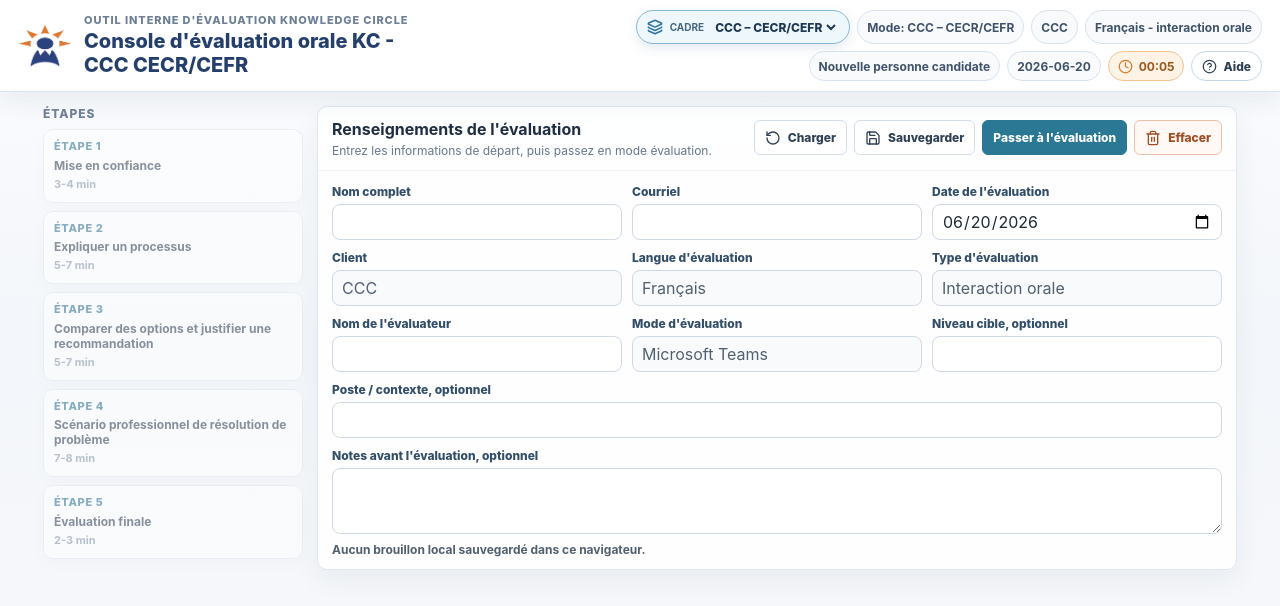
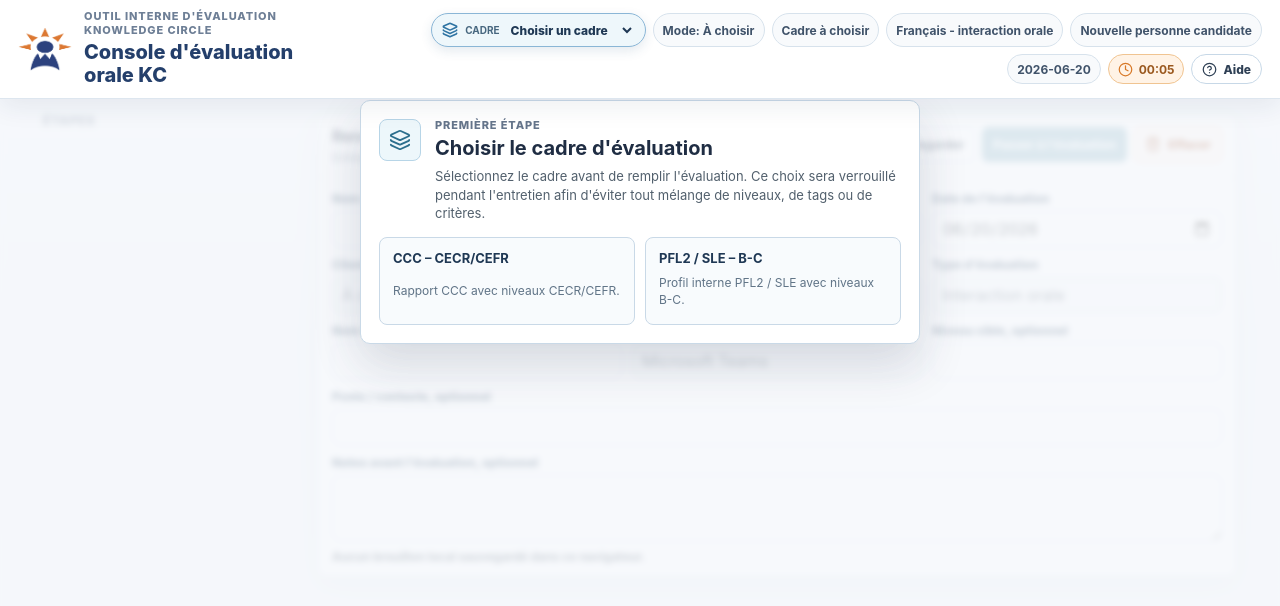
Before and after one commit to knowledgecirlce-mylearningmyway/kc-oral-assessment-console, a React (Vite) app: page / in a window 1280 px wide. Shown: the top 606 px of the page. Built offline with nearby package versions, Linux system fonts and the light colour scheme.

Commit message:
Ajouter le popup de choix du cadre

```diff
--- a/src/main.tsx
+++ b/src/main.tsx
@@ -2039,6 +2039,7 @@ function getGroupShortLabel(group: QuickTagGroup) {
 
 function App() {
   const [session, setSession] = React.useState<OralAssessmentSession>(() => createSession());
+  const [frameworkChosen, setFrameworkChosen] = React.useState(false);
   const [candidatePanelOpen, setCandidatePanelOpen] = React.useState(true);
   const [assessmentStarted, setAssessmentStarted] = React.useState(false);
   const [viewMode, setViewMode] = React.useState<ViewMode>("live");
@@ -2066,6 +2067,7 @@ function App() {
 
   const activeFramework = frameworkConfigs[session.frameworkId ?? "cefr-ccc"];
   const activeStages = getFrameworkStages(activeFramework, session.cExtensionEnabled);
+  const visibleStages = frameworkChosen ? activeStages : [];
   const activeCriteria = activeFramework.criteria;
   const activeLevels = activeFramework.levels;
   const activeQuickTagGroups = activeFramework.quickTagGroups;
@@ -2210,6 +2212,11 @@ function App() {
   );
 
   function saveDraft() {
+    if (!frameworkChosen) {
+      setSavedStatus("Choisissez d'abord le cadre d'évaluation avant de sauvegarder.");
+      return;
+    }
+
     const nextSession = { ...session, updatedAt: new Date().toISOString() };
     localStorage.setItem(STORAGE_KEY, JSON.stringify(nextSession));
     setSession(nextSession);
@@ -2233,9 +2240,11 @@ function App() {
         ? normalized.selectedStage
         : normalizedStages[0].id;
       setSession({ ...normalized, selectedStage });
+      setFrameworkChosen(true);
       setCandidatePanelOpen(false);
       setAssessmentStarted(true);
       setViewMode("live");
+      setLastLiveStage(selectedStage);
       setSavedStatus("Brouillon local précédent chargé.");
     } catch {
       setSavedStatus("Le brouillon local n'a pas pu être chargé.");
@@ -2252,10 +2261,14 @@ function App() {
     }
 
     localStorage.removeItem(STORAGE_KEY);
-    setSession(createSession(session.frameworkId));
+    const freshSession = createSession();
+    setSession(freshSession);
+    setFrameworkChosen(false);
     setCandidatePanelOpen(true);
     setAssessmentStarted(false);
     setViewMode("live");
+    setLastLiveStage(freshSession.selectedStage);
+    setTagView("frequent");
     setPerformance({
       comprehension: 0,
       autonomy: 0,
@@ -2381,6 +2394,11 @@ ${recommendations}`;
   }
 
   function startAssessment() {
+    if (!frameworkChosen) {
+      setSavedStatus("Choisissez d'abord le cadre d'évaluation avant de commencer.");
+      return;
+    }
+
     setCandidatePanelOpen(false);
     setAssessmentStarted(true);
     setViewMode("live");
@@ -2499,9 +2517,14 @@ ${recommendations}`;
   }
 
   function changeFramework(frameworkId: FrameworkId) {
+    if (assessmentStarted) {
+      return;
+    }
+
     const config = frameworkConfigs[frameworkId];
     const firstStage = getFrameworkStages(config, false)[0].id;
 
+    setFrameworkChosen(true);
     setSession((current) => ({
       ...current,
       frameworkId,
@@ -2552,18 +2575,22 @@ ${recommendations}`;
           <img className="brandLogo" src={`${import.meta.env.BASE_URL}kc-logo.png`} alt="Knowledge Circle" />
           <div>
             <p className="eyebrow">Outil interne d'évaluation Knowledge Circle</p>
-            <h1>{activeFramework.appTitle}</h1>
+            <h1>{frameworkChosen ? activeFramework.appTitle : "Console d'évaluation orale KC"}</h1>
           </div>
         </div>
         <div className="headerMeta" aria-label="État de l'évaluation en cours">
-          <label className="frameworkSelect">
+          <label className={assessmentStarted ? "frameworkSelect locked" : "frameworkSelect"}>
             <Layers size={16} aria-hidden="true" />
             <span>Cadre</span>
             <select
               aria-label="Cadre d'évaluation"
-              value={activeFramework.id}
+              value={frameworkChosen ? activeFramework.id : ""}
+              disabled={assessmentStarted}
               onChange={(event) => changeFramework(event.target.value as FrameworkId)}
             >
+              <option value="" disabled>
+                Choisir un cadre
+              </option>
               {Object.values(frameworkConfigs).map((config) => (
                 <option key={config.id} value={config.id}>
                   {config.selectorLabel}
@@ -2571,8 +2598,13 @@ ${recommendations}`;
               ))}
             </select>
           </label>
-          <span>Mode: {activeFramework.modeLabel}</span>
-          <span>{session.candidate.client}</span>
+          {assessmentStarted ? (
+            <span className="frameworkStatus locked">Cadre verrouillé</span>
+          ) : frameworkChosen ? (
+            <span className="frameworkStatus ready">Cadre choisi</span>
+          ) : null}
+          <span>Mode: {frameworkChosen ? activeFramework.modeLabel : "À choisir"}</span>
+          <span>{frameworkChosen ? session.candidate.client : "Cadre à choisir"}</span>
           <span>{session.candidate.assessmentLanguage} - interaction orale</span>
           <span>{session.candidate.fullName || "Nouvelle personne candidate"}</span>
           <span>{session.candidate.assessmentDate}</span>
@@ -2586,6 +2618,36 @@ ${recommendations}`;
           </button>
         </div>
       </header>
+
+      {!frameworkChosen && !showGuidePage ? (
+        <div className="frameworkModalOverlay" role="dialog" aria-modal="true" aria-labelledby="frameworkModalTitle">
+          <section className="frameworkModal">
+            <div className="frameworkModalIcon" aria-hidden="true">
+              <Layers size={22} />
+            </div>
+            <div className="frameworkModalIntro">
+              <p className="eyebrow">Première étape</p>
+              <h2 id="frameworkModalTitle">Choisir le cadre d'évaluation</h2>
+              <p>
+                Sélectionnez le cadre avant de remplir l'évaluation. Ce choix sera verrouillé pendant l'entretien
+                afin d'éviter tout mélange de niveaux, de tags ou de critères.
+              </p>
+            </div>
+            <div className="frameworkChoiceGrid">
+              {Object.values(frameworkConfigs).map((config) => (
+                <button className="frameworkChoiceButton" key={config.id} onClick={() => changeFramework(config.id)} type="button">
+                  <strong>{config.selectorLabel}</strong>
+                  <span>
+                    {config.id === "cefr-ccc"
+                      ? "Rapport CCC avec niveaux CECR/CEFR."
+                      : "Profil interne PFL2 / SLE avec niveaux B-C."}
+                  </span>
+                </button>
+              ))}
+            </div>
+          </section>
+        </div>
+      ) : null}
 
       {showGuidePage ? (
         <main className="guidePageShell">
@@ -2602,7 +2664,7 @@ ${recommendations}`;
       >
         <nav className="stageRail" aria-label="Étapes de l'évaluation">
           <div className="railTitle">Étapes</div>
-          {activeStages.map((stage) => {
+          {visibleStages.map((stage) => {
             const isActiveStage = stage.id === session.selectedStage && assessmentStarted;
 
             return (
@@ -2678,6 +2740,7 @@ ${recommendations}`;
                   <button
                     className="primaryButton"
                     onClick={startAssessment}
+                    disabled={!frameworkChosen}
                   >
                     Passer à l'évaluation
                   </button>
@@ -2712,7 +2775,7 @@ ${recommendations}`;
                     type="date"
                     onChange={(value) => updateCandidate("assessmentDate", value)}
                   />
-                  <TextField label="Client" value={session.candidate.client} readOnly />
+                  <TextField label="Client" value={frameworkChosen ? session.candidate.client : "À choisir selon le cadre"} readOnly />
                   <TextField label="Langue d'évaluation" value={session.candidate.assessmentLanguage} readOnly />
                   <TextField label="Type d'évaluation" value={session.candidate.assessmentType} readOnly />
                   <TextField
--- a/src/styles.css
+++ b/src/styles.css
@@ -164,6 +164,30 @@ button:disabled {
   background: #e5f3f8;
 }
 
+.frameworkSelect.locked {
+  border-color: #c7d8e7;
+  background: #f4f7fa;
+  box-shadow: none;
+}
+
+.frameworkSelect select:disabled {
+  cursor: not-allowed;
+  color: #52606d;
+}
+
+.headerMeta .frameworkStatus {
+  border-color: #c7d8e7;
+  background: #f8fafc;
+  color: #40536a;
+}
+
+.headerMeta .frameworkStatus.ready,
+.headerMeta .frameworkStatus.locked {
+  border-color: #b7dfc8;
+  background: #f1faf4;
+  color: #2f7a4e;
+}
+
 .headerHelpButton {
   display: inline-flex;
   align-items: center;
@@ -195,6 +219,102 @@ button:disabled {
   color: #d87928;
 }
 
+.frameworkModalOverlay {
+  position: fixed;
+  inset: 72px 0 0;
+  z-index: 18;
+  display: flex;
+  align-items: flex-start;
+  justify-content: center;
+  padding: 28px 16px;
+  background: rgba(245, 248, 252, 0.78);
+  backdrop-filter: blur(3px);
+}
+
+.frameworkModal {
+  display: grid;
+  grid-template-columns: auto minmax(0, 1fr);
+  gap: 14px;
+  width: min(560px, 100%);
+  border: 1px solid #c9d9e7;
+  border-radius: 10px;
+  background: #ffffff;
+  padding: 18px;
+  box-shadow: 0 20px 48px rgba(31, 45, 67, 0.16);
+}
+
+.frameworkModalIcon {
+  display: inline-flex;
+  align-items: center;
+  justify-content: center;
+  width: 42px;
+  height: 42px;
+  border: 1px solid #b7d5e7;
+  border-radius: 8px;
+  background: #edf7fb;
+  color: #2c6f8d;
+}
+
+.frameworkModalIntro {
+  min-width: 0;
+}
+
+.frameworkModalIntro .eyebrow {
+  margin-bottom: 4px;
+  color: #65758b;
+}
+
+.frameworkModalIntro h2 {
+  margin: 0;
+  color: #1f2d43;
+  font-size: 20px;
+  line-height: 1.15;
+}
+
+.frameworkModalIntro p:not(.eyebrow) {
+  margin: 7px 0 0;
+  color: #52606d;
+  font-size: 13px;
+  line-height: 1.45;
+}
+
+.frameworkChoiceGrid {
+  grid-column: 1 / -1;
+  display: grid;
+  grid-template-columns: repeat(2, minmax(0, 1fr));
+  gap: 10px;
+}
+
+.frameworkChoiceButton {
+  display: grid;
+  gap: 5px;
+  min-height: 88px;
+  border: 1px solid #c9d9e7;
+  border-radius: 8px;
+  background: #f8fbfd;
+  color: #263442;
+  padding: 13px;
+  text-align: left;
+}
+
+.frameworkChoiceButton:hover {
+  border-color: #78aac2;
+  background: #eef8fb;
+  box-shadow: inset 3px 0 0 #2c6f8d;
+}
+
+.frameworkChoiceButton strong {
+  color: #1f3854;
+  font-size: 13px;
+  line-height: 1.2;
+}
+
+.frameworkChoiceButton span {
+  color: #607487;
+  font-size: 12px;
+  line-height: 1.35;
+}
+
 .layout {
   display: grid;
   grid-template-columns: 260px minmax(0, 1fr) minmax(330px, 370px);
@@ -694,6 +814,10 @@ button:disabled {
 
 .primaryButton:hover {
   background: #23667e;
+}
+
+.primaryButton:disabled:hover {
+  background: #2b7894;
 }
 
 .secondaryButton {
@@ -1637,6 +1761,15 @@ button:disabled {
     flex-direction: column;
   }
 
+  .frameworkModalOverlay {
+    inset: 112px 0 0;
+  }
+
+  .frameworkModal,
+  .frameworkChoiceGrid {
+    grid-template-columns: 1fr;
+  }
+
   .layout {
     grid-template-columns: 1fr;
     padding: 10px;
```
